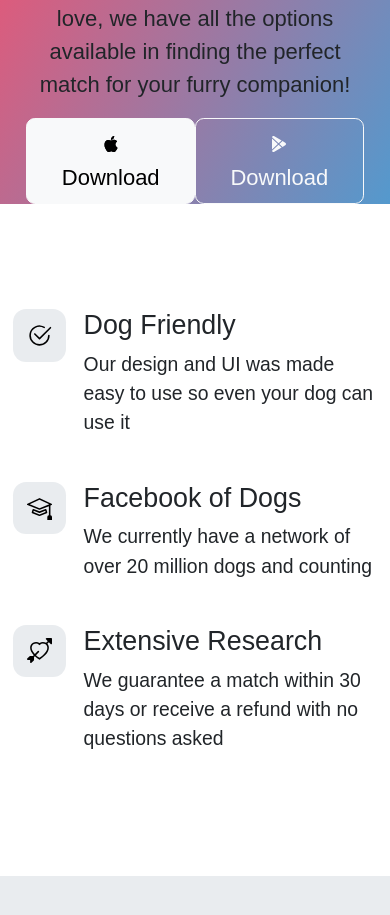
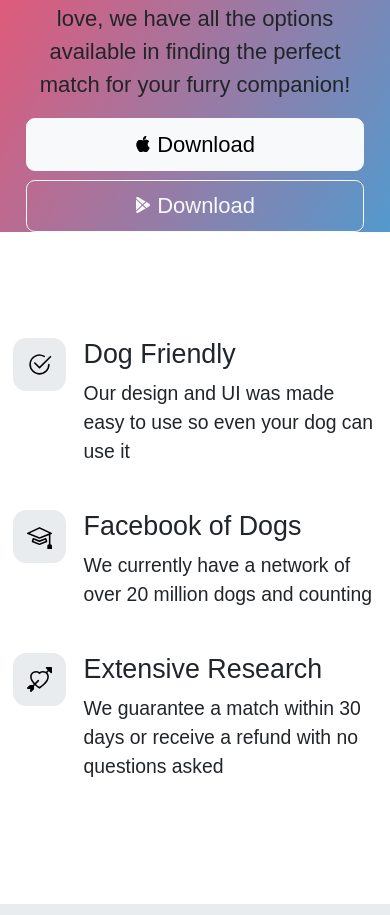
Before and after one commit to Jaycelab/course-projects, a plain HTML site: page Udemy/bootstrap-project/index.html in a window 390 px wide. Shown: the part 947-1862 px from the top of the page. Drawn offline with nearby package versions, Linux system fonts and the light colour scheme; a web font is replaced by a local one.

Commit message:
fixed apple/google button mobile

```diff
--- a/Udemy/bootstrap-project/index.html
+++ b/Udemy/bootstrap-project/index.html
@@ -43,11 +43,11 @@
             </p>
 
             <!--    button section  -->
-            <div class="but-container">
-              <button type="button" class="btn btn-light btn-lg px-4 me-md-5">
+            <div class="d-grid gap-2 d-md-flex justify-content-md-start">
+              <button type="button" class="btn btn-light btn-lg px-4 me-md-2">
                 <svg
                   xmlns="http://www.w3.org/2000/svg"
-                  width="20"
+                  width="16"
                   height="16"
                   fill="currentColor"
                   class="bi bi-apple mb-1"
@@ -62,10 +62,10 @@
                 </svg>
                 Download
               </button>
-              <button type="button" class="btn btn-outline-light btn-lg px-4 me-md-5">
+              <button type="button" class="btn btn-outline-light btn-lg px-4">
                 <svg
                   xmlns="http://www.w3.org/2000/svg"
-                  width="20"
+                  width="16"
                   height="16"
                   fill="currentColor"
                   class="bi bi-google-play mb-1"
```
